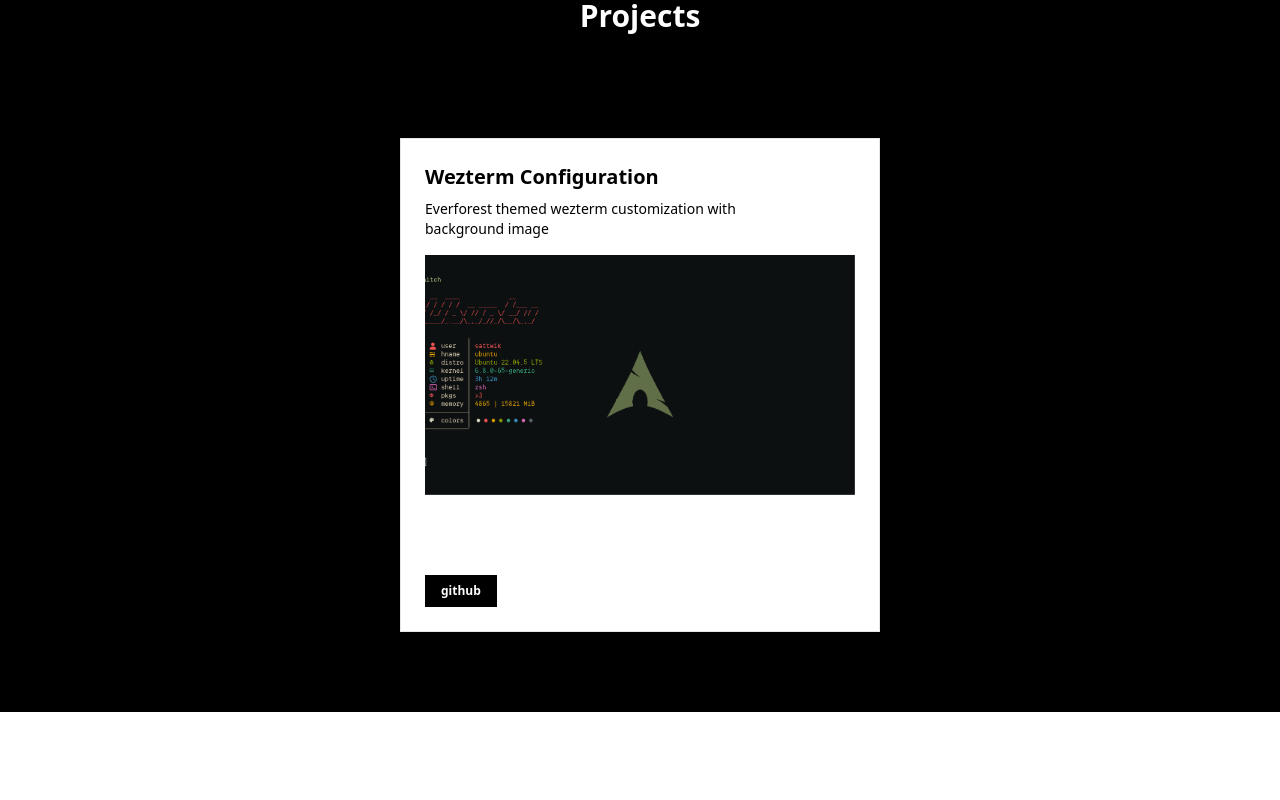
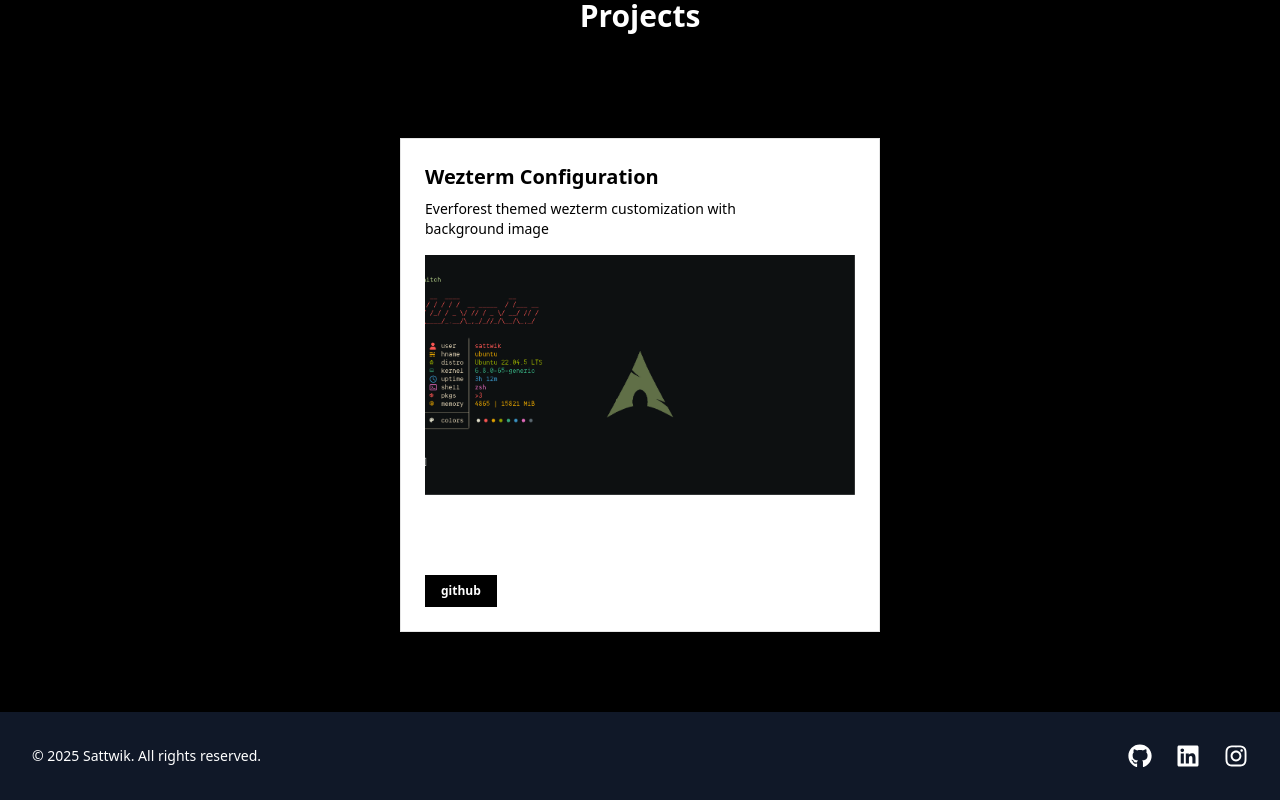
Before and after one commit to sattwik742/myportfolio, a Next.js app: page / in a window 1280 px wide. Shown: the part 2314-3114 px from the top of the page. Before the commit the page ends 3026 px from the top, so only its background shows below. Built offline with nearby package versions, Linux system fonts and the light colour scheme.

Commit message:
Seventh Commit

```diff
--- a/app/page.tsx
+++ b/app/page.tsx
@@ -1,13 +1,21 @@
 // Importing Navbar Component
 import Navbar from "@/components/Navbar/Navbar";
+
 // Importing Hero Section
 import About from "@/components/About/About";
+
 // Importing Education Section
 import Education from "@/components/Education/Education";
+
 // Importing Skills Section
 import Skills from "@/components/Skills/Skills";
+
 // Importing Projects Section
 import { Projects } from "@/components/Projects/Projects";
+
+// Importing Footer Section
+import Footer from "@/components/Footer/Footer";
+
 
 export default function Home() {
   return (
@@ -17,6 +25,7 @@
       <Education />
       <Skills />
       <Projects />
+      <Footer />
     </main>
   );
 }
--- a/components/Footer/Footer.tsx
+++ b/components/Footer/Footer.tsx
@@ -0,0 +1,23 @@
+import { FaGithub, FaLinkedin, FaInstagram } from "react-icons/fa";
+
+export default function Footer() {
+  return (
+    <footer className="flex justify-between items-center p-8 bg-gray-900 text-white">
+      {/* Left side */}
+      <p className="text-sm">&copy; 2025 Sattwik. All rights reserved.</p>
+
+      {/* Right side icons */}
+      <div className="flex space-x-6">
+        <a href="https://github.com/sattwik742" target="_blank" rel="noopener noreferrer">
+          <FaGithub className="w-6 h-6 hover:text-gray-400" />
+        </a>
+        <a href="https://www.linkedin.com/in/linuxricer" target="_blank" rel="noopener noreferrer">
+          <FaLinkedin className="w-6 h-6 hover:text-blue-400" />
+        </a>
+        <a href="https://www.instagram.com/sattw_ik23" target="_blank" rel="noopener noreferrer">
+          <FaInstagram className="w-6 h-6 hover:text-pink-400" />
+        </a>
+      </div>
+    </footer>
+  );
+}
--- a/components/Skills/Skills.tsx
+++ b/components/Skills/Skills.tsx
@@ -26,7 +26,7 @@
 
 const Skills: React.FC = () => {
   return (
-    <section className="max-w-4xl mx-auto py-12 px-4">
+    <section id="Skills" className="max-w-4xl mx-auto py-12 px-4">
       <h2 className="text-3xl font-bold mb-8 text-center">Skills</h2>
       <div className="grid gap-8 sm:grid-cols-2 md:grid-cols-2 lg:grid-cols-2">
         {skillCategories.map((category) => (
```
